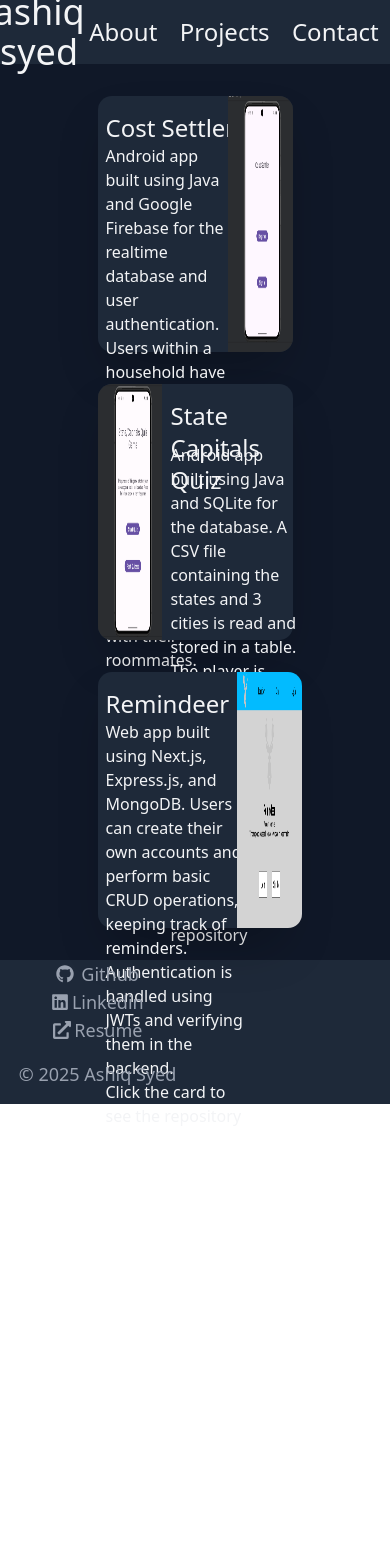
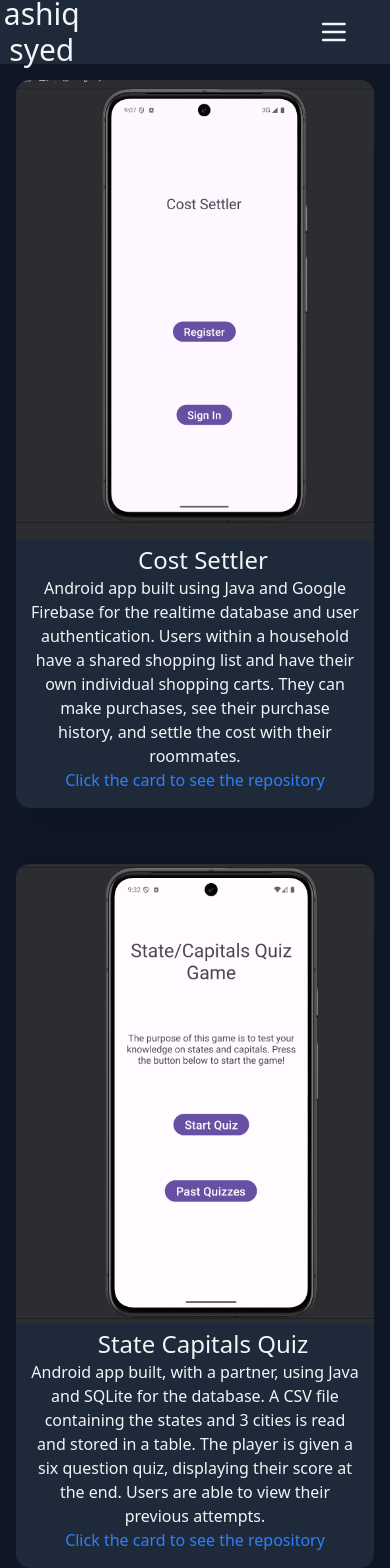
Before and after one commit to ashiqsyed/portfolio, a Next.js app: page /projects in a window 390 px wide. Shown: the top 1568 px of the page. Before the commit the page ends 1128 px from the top, so only its background shows below. Built offline with nearby package versions, Linux system fonts and the light colour scheme.

Commit message:
completed responsiveness implementation: navbar, mobile view, etc

```diff
--- a/app/components/Navbar.tsx
+++ b/app/components/Navbar.tsx
@@ -1,29 +1,68 @@
 "use client"
 
-import Link from "next/link";
+import { useState } from "react";
 import {useRouter} from "next/navigation";
+import { LuMenu } from "react-icons/lu";
+import { IoClose } from "react-icons/io5";
 const Navbar = () => {
     const router = useRouter();
+    const [page, setPage] = useState("/");
+    const [isOpen, setIsOpen] = useState(false);
+    const handleAboutClick = () => {
+        setPage("about");
+        router.push("/about-me");
+        if (isOpen === true) {
+            setIsOpen(false)
+        }
+    }
+    const handleProjectsClick = () => {
+        setPage("projects");
+        router.push("/projects");
+        if (isOpen === true) {
+            setIsOpen(false)
+        }
+    }
+    const handleContactClick = () => {
+        setPage("contact");
+        router.push("/contact-me")
+        if (isOpen === true) {
+            setIsOpen(false)
+        }
+    }
+    const handleNameClick = () => {
+        setPage("/");
+        router.push("/");
+        if (isOpen === true) {
+            setIsOpen(false)
+        }
+    }
+    return (
+        <nav className="h-16 w-full min-w-screen flex items-center justify-between text-gray-100 bg-gray-800 sticky top-0 z-5">
+            <div className="flex items-center justify-center text-center  h-full w-1/4 text-3xl" onClick={handleNameClick}>ashiq syed</div>
+            <div className="flex items-center justify-around text-center  h-full w-1/2 text-xl invisible sm:visible">
+                {page === 'about' ? <div className="h-full bg-gray-500 w-1/3 flex items-center justify-center hover:bg-gray-500 transition duration-150" onClick={handleAboutClick}>about</div> : <div className="h-full bg-gray-800 w-1/3 flex items-center justify-center hover:bg-gray-500 transition duration-150" onClick={handleAboutClick}>about</div> }
+                {page === 'projects' ? <div className="h-full bg-gray-500 w-1/3 flex items-center justify-center hover:bg-gray-500 transition duration-150" onClick={handleProjectsClick}>projects</div> : <div className="h-full bg-gray-800 w-1/3 flex items-center justify-center hover:bg-gray-500 transition duration-150" onClick={handleProjectsClick}>projects</div> }
+                {page === 'contact' ? <div className="h-full bg-gray-500 w-1/3 flex items-center justify-center hover:bg-gray-500 transition duration-150" onClick={handleContactClick}>contact</div> : <div className="h-full bg-gray-800 w-1/3 flex items-center justify-center hover:bg-gray-500 transition duration-150" onClick={handleContactClick}>contact</div> }
+            </div>
 
-    return (
-        <div className="h-16 w-full flex flex-end text-gray-100 bg-gray-800">
-            <div className="h-full w-1/5 flex items-center justify-center text-center text-4xl" onClick={() => router.push("/")}>
-                ashiq syed
-            </div>
-            <div className="h-full w-4/5">
-                <ul className="h-full w-full flex items-center justify-around text-2xl">
-                    <li className="h-full flex items-center justify-center text-center" onClick={() => router.push("/about-me")}>
-                        About
-                    </li>
-                    <li className="h-full flex items-center justify-center text-center" onClick={() => router.push("/projects")}>
-                        Projects
-                    </li>
-                    <li className="h-full flex items-center justify-center text-center" onClick={() => router.push("contact-me")}>
-                        Contact
-                    </li>
-                </ul>
-            </div>
-        </div>
+            {
+                isOpen
+                ?
+                    <div className="sm:hidden flex w-1/3 h-full min-h-screen items-center flex-col fixed top-0 right-0 bg-gray-800 " >
+                        <IoClose className="w-1/2 h-auto " onClick={() => setIsOpen(!isOpen)}/>
+                        <div className="flex flex-col w-full h-screen  items-center justify-center">
+                            {page === 'about' ? <div className="w-full h-1/12  flex items-center justify-center bg-gray-500" onClick={handleAboutClick}>about</div> : <div className="w-full h-1/12  flex items-center justify-center" onClick={handleAboutClick}>about</div>}
+                            {page === 'projects' ? <div className="w-full h-1/12 bg-gray-500 flex items-center justify-center" onClick={handleProjectsClick}>projects</div> : <div className="w-full h-1/12  flex items-center justify-center" onClick={handleProjectsClick}>projects</div>}
+                            {page === 'contact' ? <div className="w-full h-1/12  bg-gray-500 flex items-center justify-center" onClick={handleContactClick}>contact</div> : <div className="w-full h-1/12  flex items-center justify-center" onClick={handleContactClick}>contact</div>}
+                        </div>
+                    </div>
+                :
+                    <div className="sm:hidden flex w-1/3  h-full items-center justify-center ">
+                        <LuMenu className="w-1/2 h-1/2" onClick={() => setIsOpen(!isOpen)}/>
+
+                    </div>
+            }
+        </nav>
     );
 };
 
--- a/app/page.tsx
+++ b/app/page.tsx
@@ -24,8 +24,8 @@ export default function Home() {
           </div>
           <div className="text-3xl text-center mt-4 mb-4">Recent computer science graduate from the University of Georgia</div>
           <div className=" w-3/4 flex items-center justify-around text-3xl mt-4 sm:flex-row flex-col text-center">
-            <Link className=" m-4 relative after:content-[''] after:absolute after:left-0 after:bottom-0 after:h-[1px] after:bg-gray-100 after:w-0 hover:after:w-full after:transition-all after:duration-150  " href="/projects">Check out my work</Link>
-            <Link className="m-4 relative after:content-[''] after:absolute after:left-0 after:bottom-0 after:h-[1px] after:bg-gray-100 after:w-0 hover:after:w-full after:transition-all after:duration-150 " href="contact-me">Contact me</Link>
+            <Link className=" m-4 relative after:content-[''] after:absolute after:left-0 after:bottom-0 after:h-[1px] after:bg-blue-400 after:w-0 hover:after:w-full after:transition-all after:duration-150  text-blue-500 hover:text-blue-400" href="/projects">Check out my work</Link>
+            <Link className="m-4 relative after:content-[''] after:absolute after:left-0 after:bottom-0 after:h-[1px] after:bg-blue-400 after:w-0 hover:after:w-full after:transition-all after:duration-150 text-blue-500 hover:text-blue-400" href="contact-me">Contact me</Link>
           </div>
       </div>
     </div>
--- a/app/projects/page.tsx
+++ b/app/projects/page.tsx
@@ -3,71 +3,75 @@ import Image from "next/image"
 import Link from "next/link"
 export default function Projects() {
     return (
-        <div className="bg-gray-900 text-gray-100 flex items-center justify-center flex-col">
+        <div className="bg-gray-900 text-gray-100 flex items-center justify-evenly flex-col min-h-screen">
                     {/* project card */}
-                    <Link href="https://github.com/ashiqsyed/Cost-Settler" target="_blank" className="w-1/2 h-64 ml-8 mr-8 mt-8 mb-4 transition-all  duration-300 ease-in-out hover:w-2/3 hover:h-80 ">
-                        <Card className="w-full h-full">
-                            <CardContent className="flex items-center h-full">
-                                <div className="w-3/4 rounded-l-xl h-full flex flex-col">
-                                    <h1 className="text-2xl h-1/6 w-full mt-4 ml-2 mr-2">Cost Settler</h1>
-                                    <div className="flex flex-col justify-between  h-5/6 mb-4 mr-2 ml-2 w-full">
+                    <Link href="https://github.com/ashiqsyed/Cost-Settler" target="_blank" className="sm:w-1/2 rounded-xl sm:h-64 sm:ml-8 sm:mr-8 sm:mt-8 sm:mb-4 mt-4 ml-4 mr-4 mb-10 transition-all duration-150 hover:shadow-[8px_8px_8px_rgba(255,255,255,0.4)]">
+                        <Card className="w-full sm:h-full">
+                            <CardContent className="flex items-center h-full flex-col-reverse sm:flex-row">
+                                <div className="sm:w-3/4 w-11/12 text-center sm:text-left h-full flex flex-col sm:p-1">
+                                    <h1 className="text-2xl h-1/6 w-full mt-1 ml-2 mr-2">Cost Settler</h1>
+                                    <div className="flex flex-col justify-between  h-5/6 mb-4 sm:mr-2 sm:ml-2 w-full">
                                         <p>Android app built using Java and Google Firebase for the realtime database and user authentication. Users within a household have a shared shopping list and have their own individual shopping carts. They can make purchases, see their purchase history, and settle the cost with their roommates.</p>
-                                        <p>Click the card to see the repository</p>
+                                        <p className="text-blue-500">Click the card to see the repository</p>
                                     </div>
                                 </div>
                                 <Image
                                     src="/costsettler.png"
                                     width={300}
                                     height={300}
-                                    alt="Cost Settler PNG"
-                                    className="w-1/3 rounded-r-xl h-full"
+                                    alt="Cost Settler IMG"
+                                    className="sm:w-1/3 rounded-t-xl sm:rounded-r-xl sm:rounded-l-none sm:h-full w-full"
                                 />
                             </CardContent>
                         </Card>
                     </Link>
 
-                    <Link href="https://github.com/ashiqsyed/state-capitals-quiz" className="w-1/2 h-64 ml-8 mr-8 mt-4 mb-4 transition-all  duration-300 ease-in-out hover:w-2/3 hover:h-80" target="_blank">
-                        <Card className="w-full h-full">
-                            <CardContent className="flex items-center h-full">
+                    <Link href="https://github.com/ashiqsyed/state-capitals-quiz" target="_blank" className="rounded-xl sm:w-1/2  sm:h-64 sm:ml-8 sm:mr-8 sm:mt-8 sm:mb-4 mt-4 ml-4 mr-4 mb-10  transition-all  duration-150 hover:shadow-[8px_8px_8px_rgba(255,255,255,0.4)] ">
+                        <Card className="w-full sm:h-full">
+                            <CardContent className="flex items-center h-full flex-col-reverse sm:flex-row-reverse">
+                                <div className="sm:w-3/4 w-11/12 text-center sm:text-left h-full flex flex-col sm:p-1">
+                                    <h1 className="text-2xl h-1/6 w-full mt-1 ml-2 mr-2">State Capitals Quiz</h1>
+                                    <div className="flex flex-col justify-between  h-5/6 mb-4 sm:mr-2 sm:ml-2 w-full">
+                                        <p>Android app built, with a partner, using Java and SQLite for the database. A CSV file containing the states and 3 cities is read and stored in a table. The player is given a six question quiz, displaying their score at the end. Users are able to view their previous attempts.</p>
+                                        <p className="text-blue-500">Click the card to see the repository</p>
+                                    </div>
+                                </div>
                                 <Image
                                     src="/statecapitalsquiz.png"
                                     width={300}
                                     height={300}
-                                    alt="State Capitals Quiz"
-                                    className="w-1/3 rounded-l-xl h-full"
+                                    alt="State Capitals Quiz IMG"
+                                    className="sm:w-1/3 rounded-t-xl sm:rounded-l-xl sm:rounded-r-none sm:h-full w-full"
                                 />
-                                <div className="w-3/4 rounded-l-xl h-full flex flex-col">
-                                    <h1 className="text-2xl h-1/6 w-full mt-4 ml-2 mr-2">State Capitals Quiz</h1>
-                                    <div className="flex flex-col justify-between  h-5/6 mb-4 mr-2 ml-2 w-full">
-                                        <p>Android app built using Java and SQLite for the database. A CSV file containing the states and 3 cities is read and stored in a table. The player is given a six question quiz, displaying their score at the end. Users are able to view their previous attempts.</p>
-                                        <p>Click the card to see the repository</p>
-                                    </div>
-                                </div>
                             </CardContent>
                         </Card>
                     </Link>
 
-                    <Link href="https://github.com/ashiqsyed/remindeer" className="w-1/2 h-64 ml-8 mr-8 mt-4 mb-8 transition-all  duration-300 ease-in-out hover:w-2/3 hover:h-80" target="_blank">
-                        <Card className="w-full h-full">
-                            <CardContent className="flex items-center h-full">
-                                <div className="w-3/4 rounded-l-xl h-full flex flex-col">
-                                    <h1 className="text-2xl h-1/6 w-full mt-4 ml-2 mr-2">Remindeer</h1>
-                                    <div className="flex flex-col justify-between  h-5/6 mb-4 mr-2 ml-2 w-full">
-                                        <p>Web app built using Next.js, Express.js, and MongoDB. Users can create their own accounts and perform basic CRUD operations, keeping track of reminders. Authentication is handled using JWTs and verifying them in the backend.</p>
-                                        <p>Click the card to see the repository</p>
+                    <Link href="https://github.com/ashiqsyed/remindeer" target="_blank" className="rounded-xl sm:w-1/2  sm:h-64 sm:ml-8 sm:mr-8 sm:mt-8 sm:mb-4 mt-4 ml-4 mr-4 mb-10  transition-all duration-150 hover:shadow-[8px_8px_8px_rgba(255,255,255,0.4)] ">
+                        <Card className="w-full sm:h-full">
+                            <CardContent className="flex items-center h-full flex-col-reverse sm:flex-row">
+                                <div className="sm:w-3/4 w-11/12 text-center sm:text-left h-full flex flex-col sm:p-1">
+                                    <h1 className="text-2xl h-1/6 w-full mt-1 ml-2 mr-2">Remindeer</h1>
+                                    <div className="flex flex-col justify-between  h-5/6 mb-4 sm:ml-2  w-full">
+                                        <p>Web app built, in a team of four, using Next.js, Express.js, and MongoDB. Users can create their own accounts and perform basic CRUD operations, keeping track of reminders. Authentication is handled using JWTs that are verified in the backend.</p>
+                                        <p className="text-blue-500">Click the card to see the repository</p>
                                     </div>
                                 </div>
                                 <Image
                                     src="/remindeer.png"
                                     width={300}
                                     height={300}
-                                    alt="Remindeer"
-                                    className="w-1/3 rounded-r-xl h-full"
+                                    alt="Remindeer IMG"
+                                    className="sm:w-1/3 rounded-t-xl sm:rounded-r-xl sm:rounded-l-none sm:h-full w-full"
                                 />
                             </CardContent>
                         </Card>
                     </Link>
 
+
+
           </div>
+
+
     )
 }
```
Also changed, not shown: app/about-me/page.tsx (+10 -10 lines), app/contact-me/page.tsx (+5 -18 lines).
